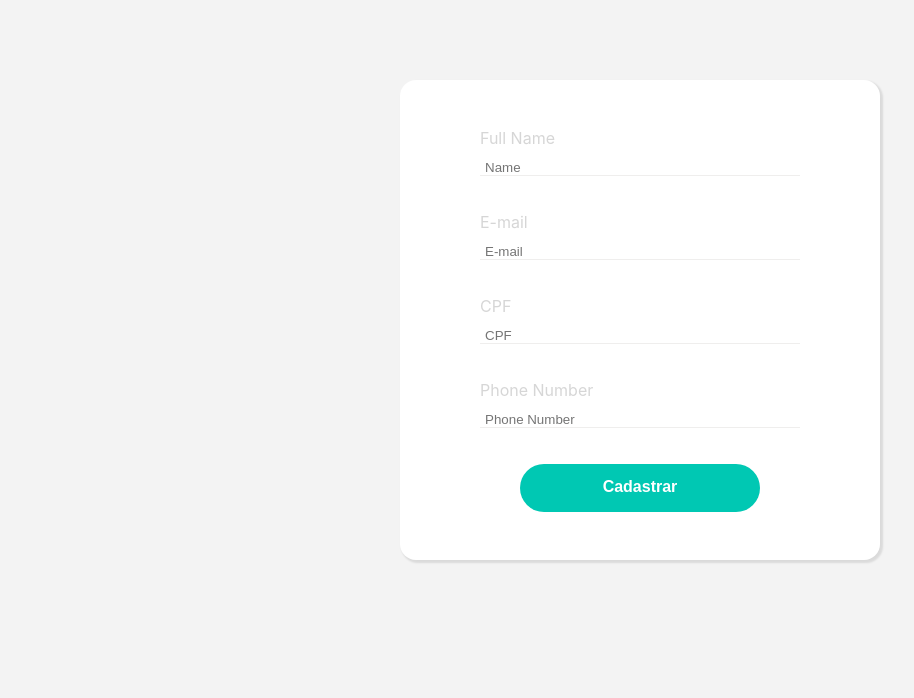
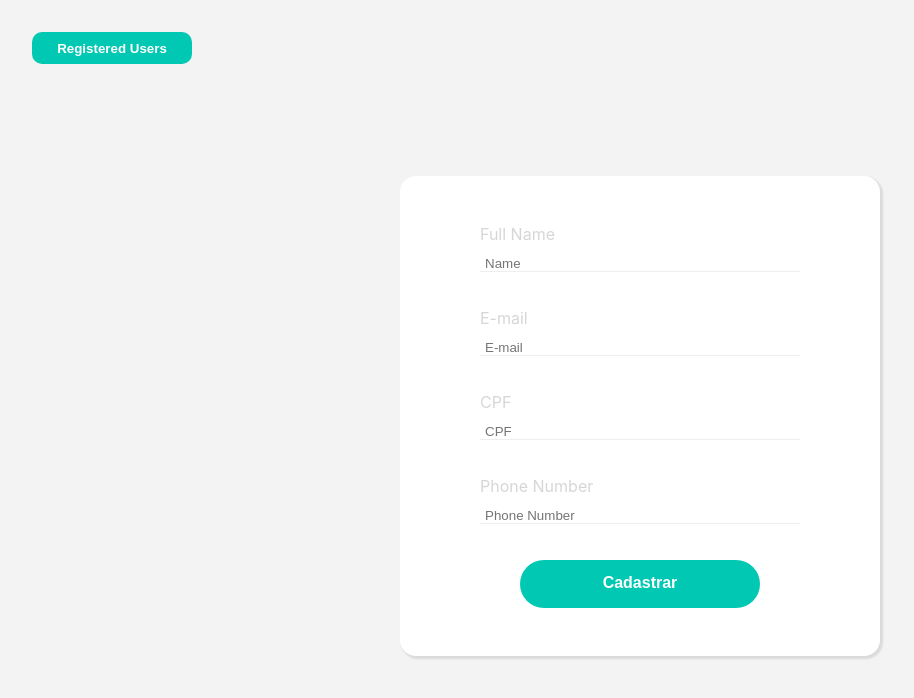
Before and after one commit to NakajimaDaniel/simple-form, a website: page src/index.html in a window 1280 px wide. Shown: the whole page, without its empty margins (0-914 px from the left). Drawn offline with Linux system fonts and the light colour scheme.

Commit message:
feat: registered user button

```diff
--- a/src/index.html
+++ b/src/index.html
@@ -10,6 +10,10 @@
     <meta charset="utf-8" />
     <meta name="viewport" content="width=device-width, initial-scale=1.0">
   </head>
+
+  <header>
+    <button>Registered Users</button>
+  </header>
 
   <body>
     <main class="main">
--- a/src/styles/index.scss
+++ b/src/styles/index.scss
@@ -7,6 +7,19 @@
 body {
   background: #f3f3f3;
   font-family: -apple-system, BlinkMacSystemFont, 'Segoe UI', Roboto, Oxygen, Ubuntu, Cantarell, 'Open Sans', 'Helvetica Neue', sans-serif;
+}
+
+header {
+  padding: 2rem;
+  button {
+    width: 10rem;
+    height: 2rem;
+    border: none;
+    color: white;
+    background-color: #00C8B3;
+    border-radius: 10px;
+    font-weight: bold;
+  }
 }
 
 .main {
```
Also changed, not shown: src/styles/css/style.css, 1 other file.
